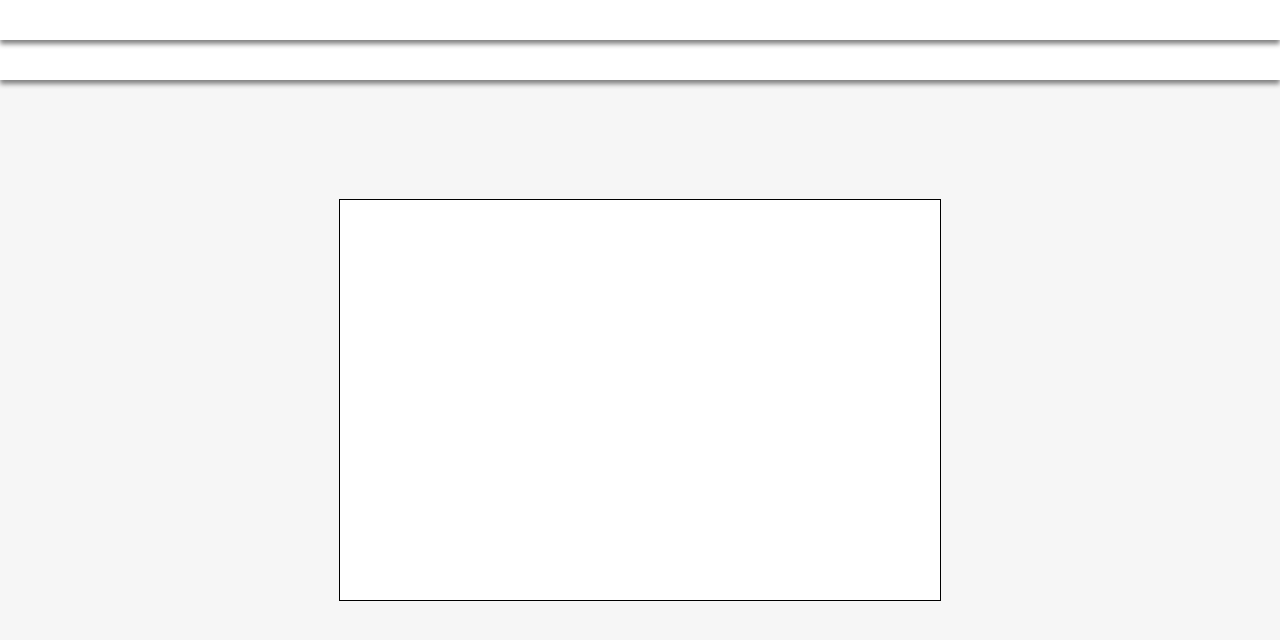
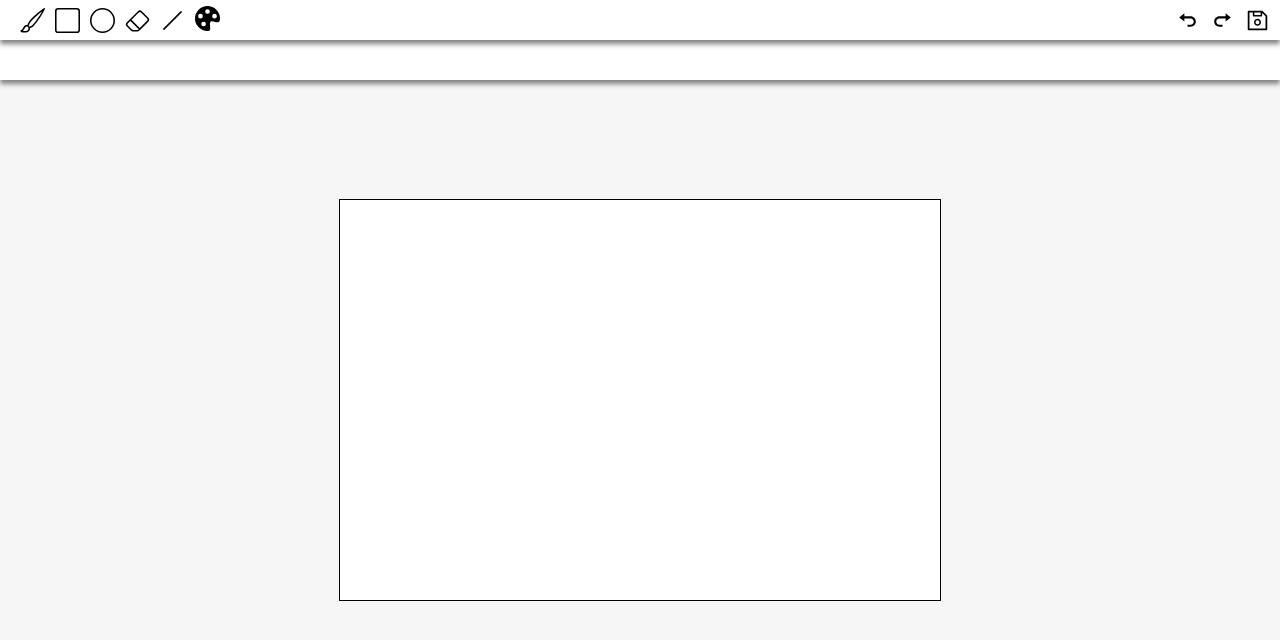
Before and after one commit to kovrizhkoPavel/paint_online, a React (Create React App) app: page / in a window 1280 px wide. Shown: the top 640 px of the page. Built offline with nearby package versions, Linux system fonts and the light colour scheme.

Commit message:
feat: add icons

```diff
--- a/package.json
+++ b/package.json
@@ -13,6 +13,7 @@
     "node-sass": "^6.0.0",
     "react": "^18.2.0",
     "react-dom": "^18.2.0",
+    "react-icons": "^4.7.1",
     "react-scripts": "5.0.1",
     "web-vitals": "^2.1.4"
   },
--- /dev/null
+++ b/src/components/Palette.tsx
@@ -0,0 +1,28 @@
+import React, { ChangeEvent, FC, useState } from 'react'
+import '../styles/toolbar.scss'
+import { BsPaletteFill } from 'react-icons/bs'
+
+const DEFAULT_COLOR = '#000000'
+
+const Palette: FC = () => {
+  const [color, setColor] = useState(DEFAULT_COLOR)
+
+  const onInputColorChange = (evt: ChangeEvent<HTMLInputElement>): void => {
+    setColor(evt.target.value)
+  }
+
+  return (
+    <div className='toolbar__container'>
+      <button className="toolbar__button palette" >
+        <label htmlFor="palette">
+          <BsPaletteFill size={25} color={color}/>
+        </label>
+      </button>
+      <div className="toolbar__input-color">
+        <input id="palette" type='color' onInput={onInputColorChange}/>
+      </div>
+    </div>
+  )
+}
+
+export default Palette
--- a/src/components/Toolbar.tsx
+++ b/src/components/Toolbar.tsx
@@ -1,10 +1,38 @@
 import React, { FC } from 'react'
 import '../styles/toolbar.scss'
+import { BsBrush, BsCircle, BsEraser, BsSlashLg, BsSquare } from 'react-icons/bs'
+import { AiOutlineSave } from 'react-icons/ai'
+import { BiRedo, BiUndo } from 'react-icons/bi'
+import Palette from './Palette'
 
 const Toolbar: FC = () => {
   return (
     <div className="toolbar">
-
+      <button className="toolbar__button brush" >
+        <BsBrush size={25}/>
+      </button>
+      <button className="toolbar__button square" >
+        <BsSquare size={25}/>
+      </button>
+      <button className="toolbar__button circle" >
+        <BsCircle size={25}/>
+      </button>
+      <button className="toolbar__button eraser" >
+        <BsEraser size={25}/>
+      </button>
+      <button className="toolbar__button line" >
+        <BsSlashLg size={25}/>
+      </button>
+      <Palette/>
+       <button className="toolbar__button undo" >
+        <BiUndo size={25}/>
+       </button>
+       <button className="toolbar__button redo" >
+        <BiRedo size={25}/>
+       </button>
+      <button className="toolbar__button save" >
+        <AiOutlineSave size={25}/>
+      </button>
     </div>
   )
 }
--- a/src/styles/toolbar.scss
+++ b/src/styles/toolbar.scss
@@ -5,6 +5,7 @@
 
   height: $toolbar-height;
   width: 100%;
+  padding: 0 10px;
 
   display: flex;
   align-items: center;
@@ -13,4 +14,49 @@
   box-shadow: 0 4px 5px $shadow-color;
 
   z-index: 10;
+
+  &__button {
+    width: 25px;
+    height: 25px;
+    margin-left: 10px;
+    border: none;
+    outline: none;
+    cursor: pointer;
+
+    background: $white-color;
+
+    &:hover,
+    &:focus {
+      opacity: 0.3;
+    }
+
+    transition: $transition;
+  }
+
+  &__input-color {
+    margin-left: 10px;
+    opacity: 0;
+
+    & input {
+      -webkit-appearance: none;
+      -moz-appearance: none;
+      appearance: none;
+      width: 25px;
+      height: 29px;
+      border: none;
+      border-radius: 50%;
+
+      &::-webkit-color-swatch {
+        border-radius: 50%;
+      }
+    }
+  }
+
+  &__container {
+    display: flex;
+  }
 }
+
+.undo {
+  margin-left: auto;
+}
--- a/src/styles/variables.scss
+++ b/src/styles/variables.scss
@@ -5,3 +5,5 @@ $black-color: black;
 $shadow-color: grey;
 // sizes
 $toolbar-height: 40px;
+
+$transition: 0.3s;
```
Also changed, not shown: 1 other file (tests, documents, lock files or other folders).
